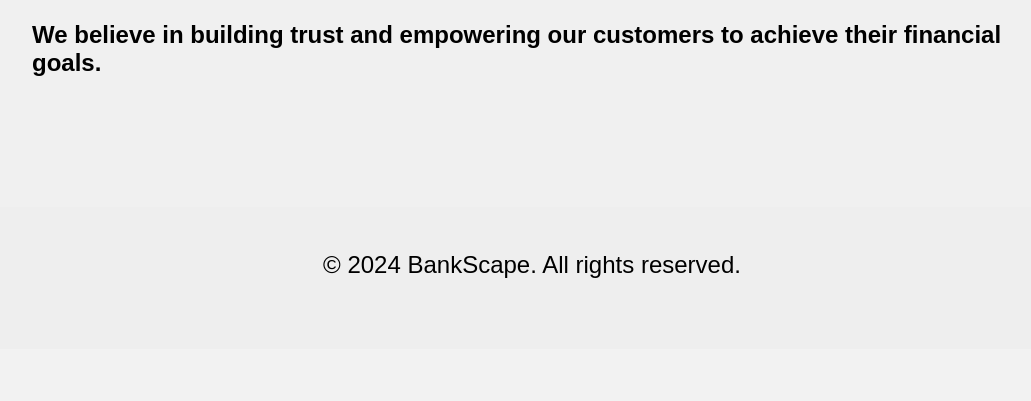
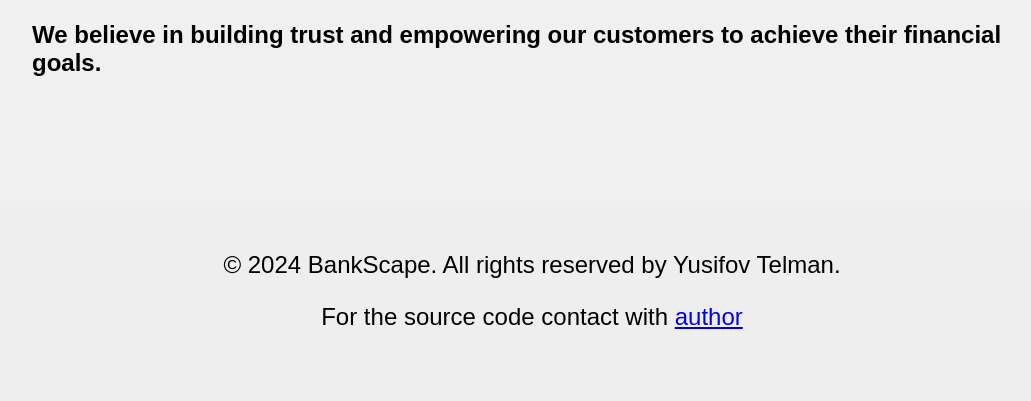
Before and after one commit to CSRept1l1an/FlaskBankApp, a Flask app: page / in a window 1280 px wide. Shown: the part 1361-1762 px from the top of the page, without its empty margins (108-1139 px from the left). Before the commit the page ends 1639 px from the top, so only its background shows below. Run offline with Flask 3, Linux system fonts and the light colour scheme.

Commit message:
Main Task is finished. Additional parts will be later.

```diff
--- a/app.py
+++ b/app.py
@@ -25,6 +25,11 @@ def close_dbcon(conn):
 @app.route('/')
 def index():
     return render_template('index.html')
+
+
+@app.route('/logout')
+def logout():
+    return redirect(url_for('index'))
 
 
 @app.route('/login', methods=['GET', 'POST'])
--- a/functions.py
+++ b/functions.py
@@ -38,7 +38,3 @@ def withdraw(conn, cursor):
                 return redirect(url_for('dashboard', username=username))
 
     return redirect(url_for('index'))
-
-
-def logout():
-    return redirect(url_for('index'))
--- a/templates/index.html
+++ b/templates/index.html
@@ -45,7 +45,8 @@
 
     <footer class="footer">
         <div class="container">
-            <p>&copy; 2024 BankScape. All rights reserved.</p>
+            <p>&copy; 2024 BankScape. All rights reserved by Yusifov Telman.</p>
+            <p> For the source code contact with <a href="https://github.com/CSRept1l1an">author</a></p>
         </div>
     </footer>
 </body>
```
